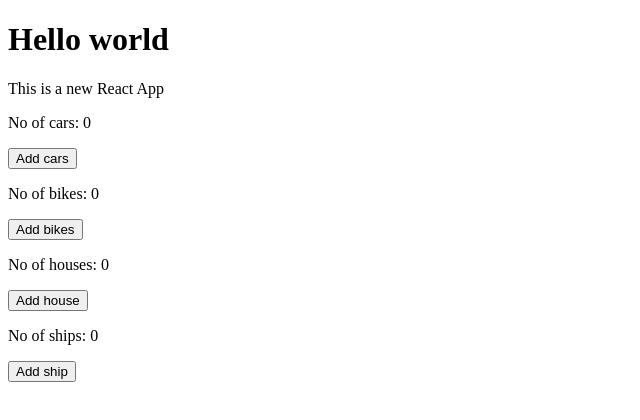
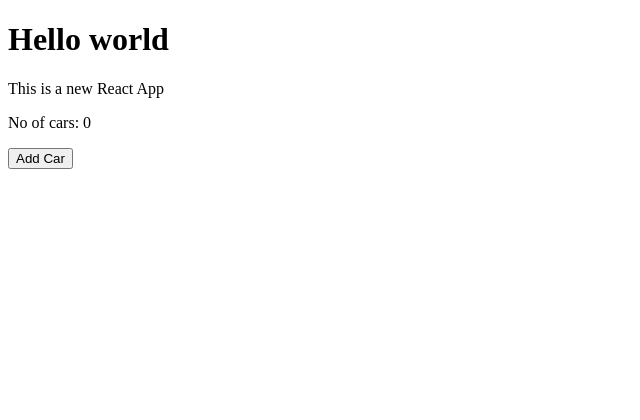
Before and after one commit to Costas-Zeimpekis/kmb-react-course, a React (Create React App) app: page / in a window 1280 px wide. Shown: the top 420 px of the page, without its empty margins (0-640 px from the left). Built offline with nearby package versions, Linux system fonts and the light colour scheme.

Commit message:
State & lifecycle hooks

```diff
--- /dev/null
+++ b/src/components/AddButton.jsx
@@ -0,0 +1,5 @@
+function AddButton({ onAddCarClick }) {
+  return <button onClick={onAddCarClick}>Add Car</button>;
+}
+
+export default AddButton;
--- a/src/components/Count.jsx
+++ b/src/components/Count.jsx
@@ -1,49 +1,44 @@
 import { Component } from "react";
-
+import AddButton from "./AddButton";
+import NoCars from "./NoCars";
 class Count extends Component {
   state = {
-    bikes: 0,
     cars: 0,
-    houses: 0,
-    ships: 0,
+    address: {
+      str: 12,
+      town: "thessaloniki",
+    },
   };
 
-  handleAddCarsClick = (event) => {
-    this.setState({ cars: this.state.cars + 1 });
-    console.log("Event", event);
-  };
-
-  handleAddCarsClick2 = (event, name) => {
-    this.setState({ bikes: this.state.bikes + 1 });
-    console.log("Event", event, name);
-  };
-
-  handleAddCarsClick3(name, event) {
-    this.setState({ houses: this.state.houses + 1 });
-    console.log("Event", event, name);
+  componentDidMount() {
+    console.log("Mount");
   }
 
-  handleAddCarsClick4 = (name) => (event) => {
-    this.setState({ ships: this.state.ships + 1 });
-    console.log("Event", event, name);
+  componentDidUpdate(prevProps) {
+    if (prevProps.name === this.props.name) {
+    }
+
+    console.log("update");
+  }
+
+  componentWillUnmount() {}
+
+  handleAddCarsClick = () => {
+    this.setState({ cars: this.state.cars + 1 });
+
+    this.setState((prevSate) => ({
+      address: {
+        ...prevSate.address,
+        town: "kilkis",
+      },
+    }));
   };
 
   render() {
     return (
       <div>
-        <p>No of cars: {this.state.cars}</p>
-        <button onClick={this.handleAddCarsClick}>Add cars</button>
-
-        <p>No of bikes: {this.state.bikes}</p>
-        <button onClick={(event) => this.handleAddCarsClick2(event, "Costas")}>
-          Add bikes
-        </button>
-        <p>No of houses: {this.state.houses}</p>
-        <button onClick={this.handleAddCarsClick3.bind(this, "Takis")}>
-          Add house
-        </button>
-        <p>No of ships: {this.state.ships}</p>
-        <button onClick={this.handleAddCarsClick4("Costas")}>Add ship</button>
+        <NoCars cars={this.state.cars} />
+        <AddButton onAddCarClick={this.handleAddCarsClick} />
       </div>
     );
   }
--- /dev/null
+++ b/src/components/NoCars.jsx
@@ -0,0 +1,9 @@
+import { Component } from "react";
+
+class NoCars extends Component {
+  render() {
+    return <p>No of cars: {this.props.cars}</p>;
+  }
+}
+
+export default NoCars;
```
